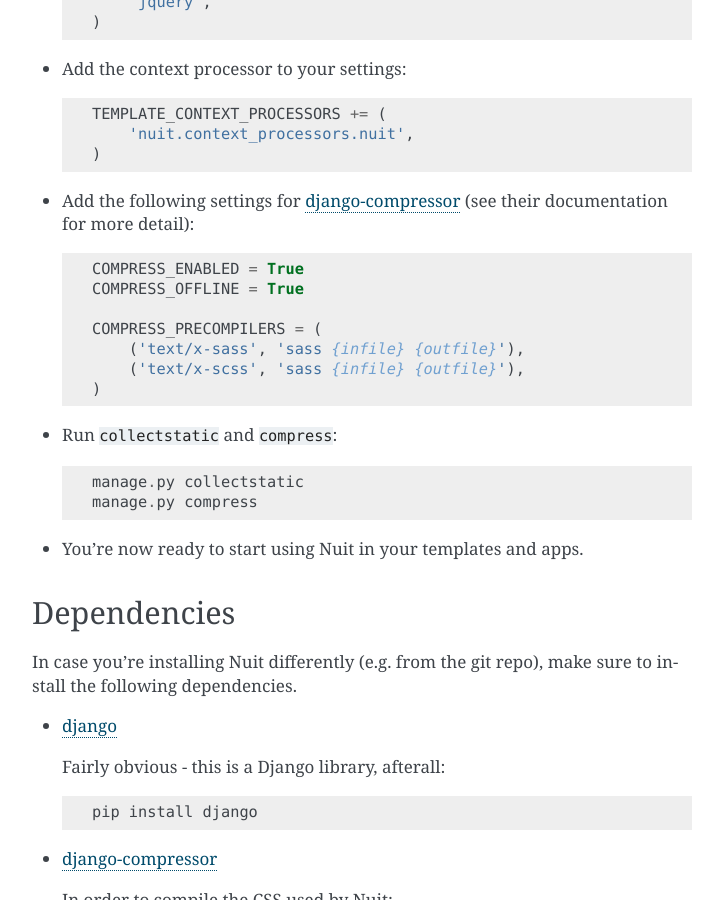
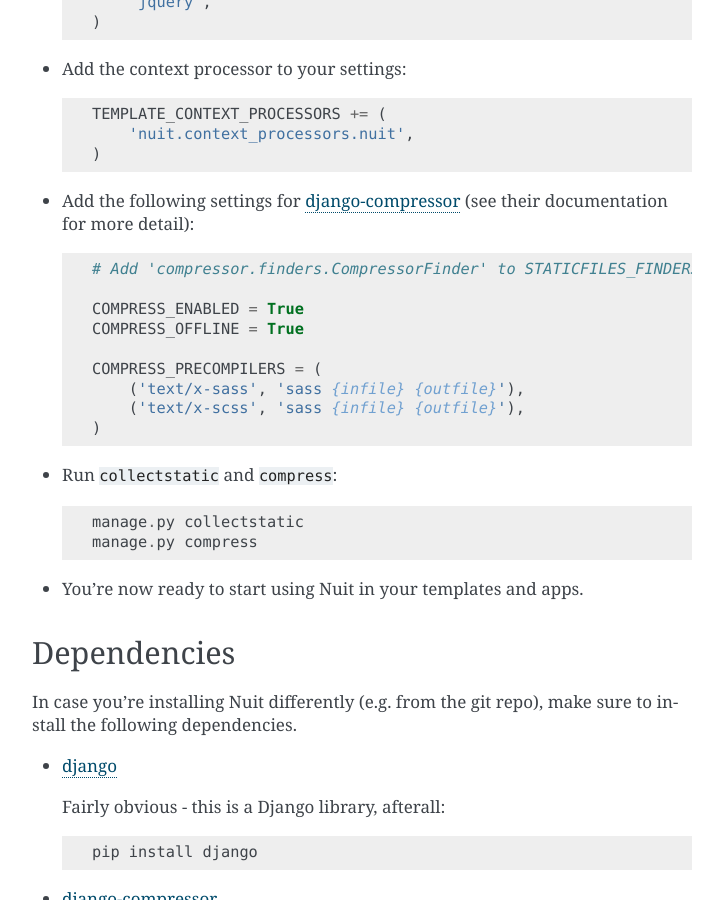
Before and after one commit to ocadotechnology/django-nuit, a Sphinx documentation site: the page built from docs/installation.txt, in a window 1280 px wide and 900 px high, scrolled down 580 px. Shown: the whole window, without its empty margins (388-1111 px from the left). Built offline with Sphinx 7.4.7, drawn with Linux system fonts in a browser that asks for light colours; the version number could not be read and is left out.

Commit message:
Added installation docs

```diff
--- a/docs/installation.txt
+++ b/docs/installation.txt
@@ -30,6 +30,9 @@
     )
 
 * Add the following settings for django-compressor_ (see their documentation for more detail)::
+
+
+    # Add 'compressor.finders.CompressorFinder' to STATICFILES_FINDERS
 
     COMPRESS_ENABLED = True
     COMPRESS_OFFLINE = True
```
